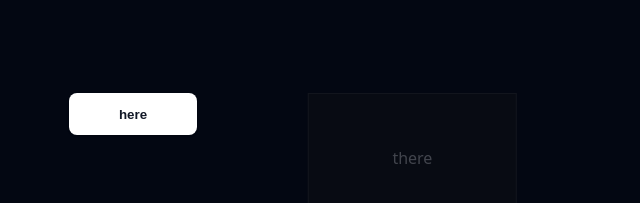
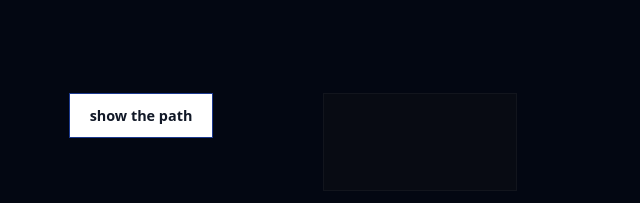
Before and after one commit to jhsi/tailight-core, a website built with Vite: page examples/basic/index.html in a window 1280 px wide. Shown: the part 337-540 px from the top of the page, without its empty margins (347-987 px from the left). Built offline with nearby package versions, Linux system fonts and the light colour scheme.

Commit message:
shape up the example

```diff
--- a/examples/basic/index.html
+++ b/examples/basic/index.html
@@ -7,7 +7,7 @@
     <title>Trailwind Core - Basic Example</title>
     <style>
         body {
-            --box-size: 128px;
+            --box-size: 96px;
             font-family: system-ui, -apple-system, sans-serif;
             padding: 2rem 4rem;
             background: oklch(13% 0.028 261.692);
@@ -15,6 +15,7 @@
             max-width: 480px;
             margin: 0 auto;
             text-align: center;
+            font-size: .9rem;
         }
 
         h1 {
@@ -22,6 +23,13 @@
             font-size: 8rem;
             text-shadow: 0 8px 12px #000;
             margin-bottom: 1rem;
+        }
+
+        a {
+            color: inherit;
+            text-underline-offset: 0.25rem;
+            text-decoration-thickness: 0.05rem;
+            text-decoration-color: rgba(255, 255, 255, 0.2);
         }
 
         .container {
@@ -34,42 +42,34 @@
             justify-content: space-between;
         }
 
-        .button {
-            width: var(--box-size);
-            height: calc(var(--box-size) / 3);
+        #source {
+            width: calc(var(--box-size) * 1.5);
             background: oklch(42.4% 0.199 265.638);
             border: 1px solid oklch(37.9% 0.146 265.522);
-            border-radius: 8px;
             transition: all 0.12s;
             cursor: pointer;
             background-color: #FFFFFF;
-            border: 0;
-            border-radius: .5rem;
             box-sizing: border-box;
             color: #111827;
             font-weight: 600;
-            line-height: 1.25rem;
             padding: .75rem 1rem;
             text-align: center;
-            text-decoration: none #D1D5DB solid;
-            text-decoration-thickness: auto;
-            box-shadow: 0 1px 3px 0 rgba(0, 0, 0, 0.1), 0 1px 2px 0 rgba(0, 0, 0, 0.06);
             cursor: pointer;
             user-select: none;
             -webkit-user-select: none;
             touch-action: manipulation;
         }
 
-        .button:hover {
+        #source:hover {
             background-color: rgb(249, 250, 251);
         }
 
-        .button:focus {
+        #source:focus {
             outline: 2px solid transparent;
             outline-offset: 2px;
         }
 
-        .button:focus-visible {
+        #source:focus-visible {
             box-shadow: none;
         }
 
@@ -94,7 +94,7 @@
         }
 
         .destination {
-            --destination-inline-size: calc(var(--box-size) * 1.619);
+            --destination-inline-size: calc(var(--box-size) * 2);
             --destination-block-size: calc(var(--box-size));
             opacity: 0.25;
             display: flex;
@@ -127,9 +127,10 @@
     <div id="status" class="status" data-active="false">a library to light paths</div>
 
     <div class="container space-between">
-        <button id="source" class="button">here</button>
+        <div id="source">show the path</div>
         <div class="destination-container">
-            <div id="destination" class="destination" data-active="false">there</div>
+            <div id="destination" class="destination" data-active="false">
+            </div>
         </div>
     </div>
     </div>
@@ -152,14 +153,20 @@
                 onPathMouseEnter: () => {
                     status.dataset.active = 'true';
                     destination.dataset.active = 'true';
+                    destination.textContent = 'stay in the light!';
                 },
                 onPathMouseLeave: () => {
                     status.dataset.active = 'false';
                     destination.dataset.active = 'false';
+                    destination.textContent = 'click & drag';
                     desirePath?.destroy();
                 },
                 tolerance: 0,
                 options: {
+                    include: {
+                        src: true,
+                        dest: false,
+                    },
                     debugOverlayCSSAttributes: {
                         fill: 'rgba(255,255,255,0.2)',
                         stroke: 'white',
```
